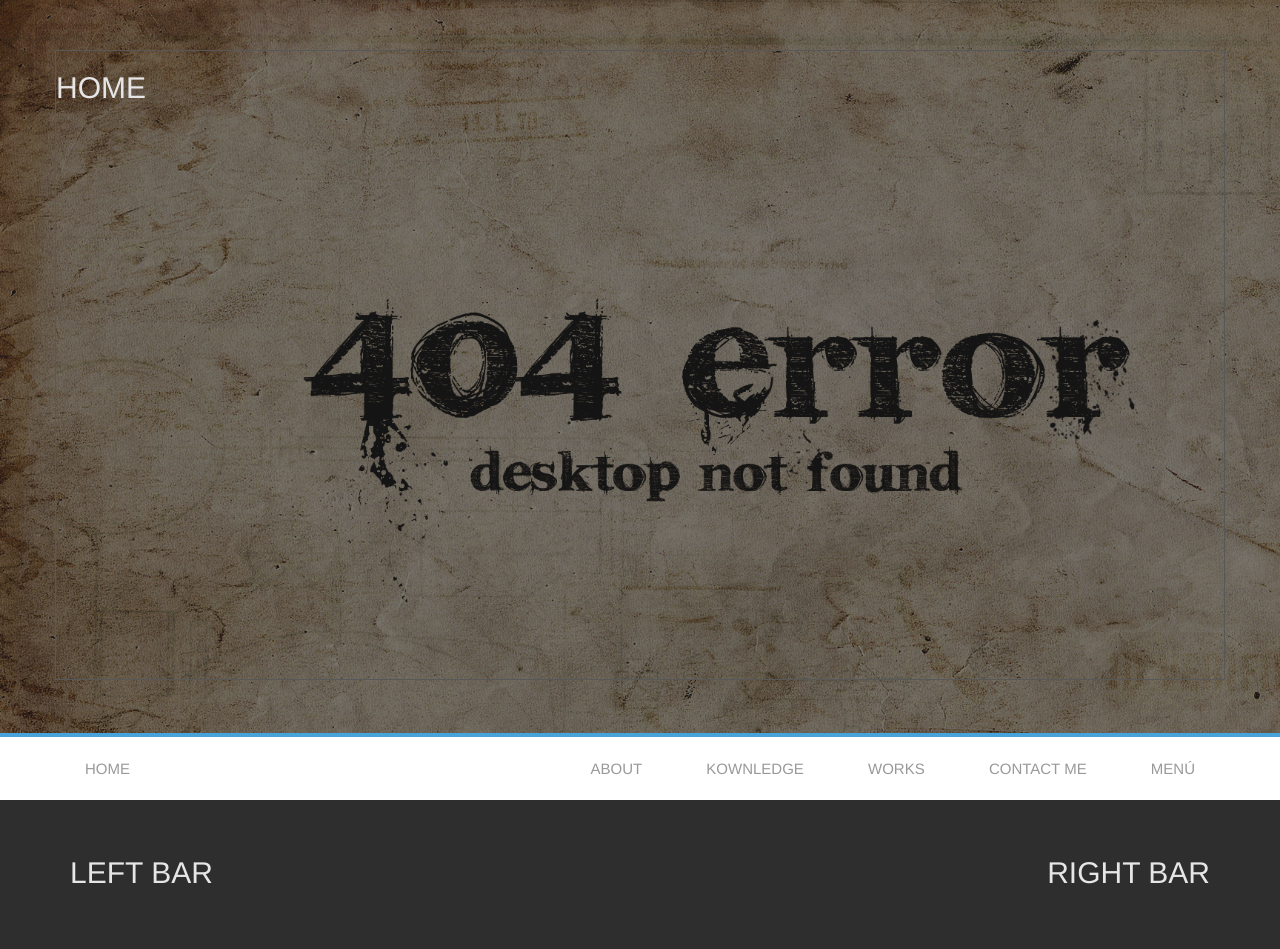
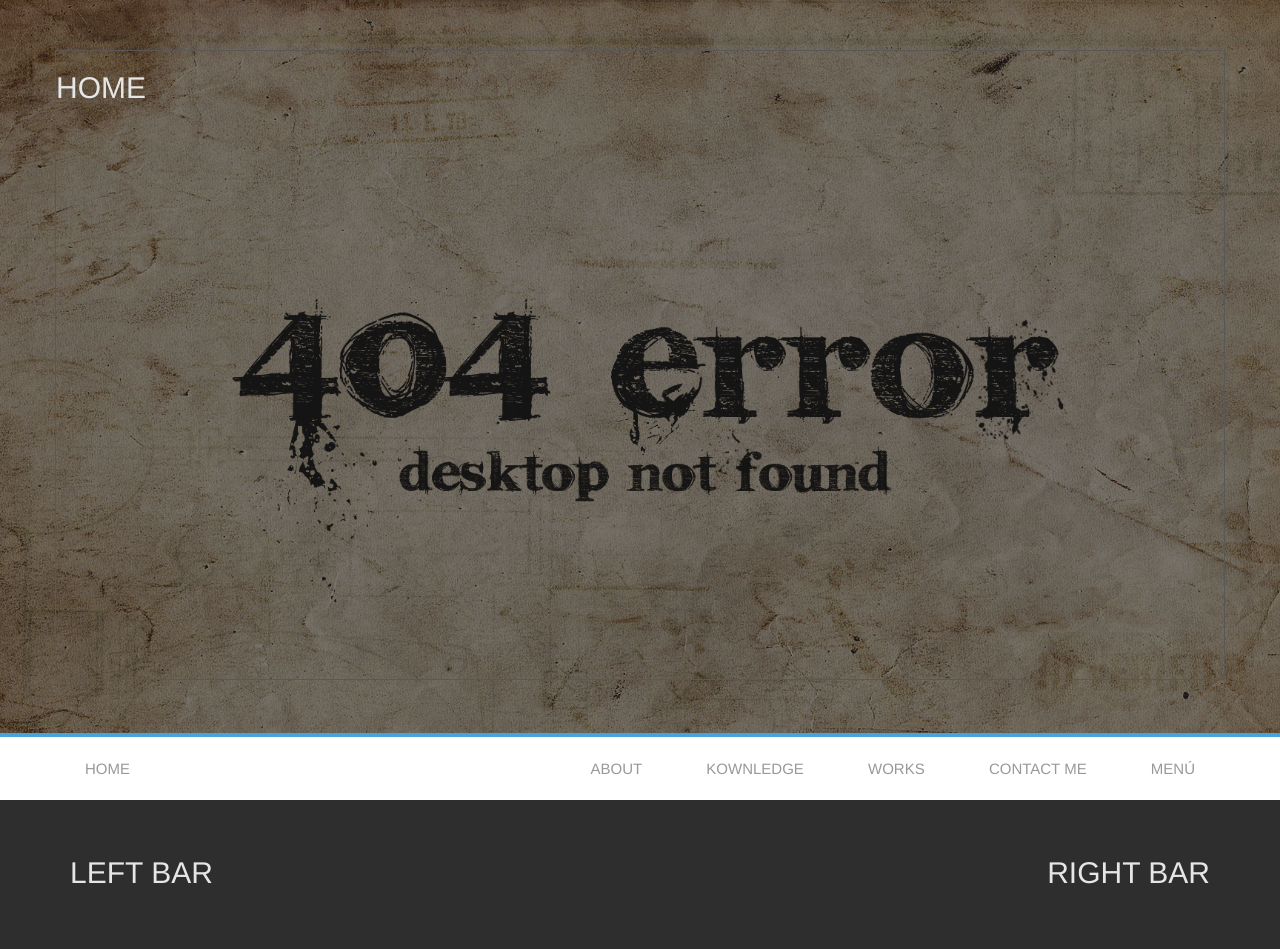
Before and after one commit to fmunoz88/fmunoz, a PHP site: page / in a window 1280 px wide. Shown: the top 949 px of the page. Run offline with PHP 8.4, Linux system fonts and the light colour scheme; some libraries are stand-ins or nearby versions.

Commit message:
Se modificó la posición de la imagen background

```diff
--- a/css/style.css
+++ b/css/style.css
@@ -115,7 +115,7 @@ section#home {
 	height: 100%;
 	min-height: 300px;
 	background: url(../images/back-5.jpg) no-repeat;
-	background-position: 0px 100%;
+	background-position: 50% 60%;
 	-webkit-background-size: cover;
 	-moz-background-size: cover;
 	-o-background-size: cover;
```
